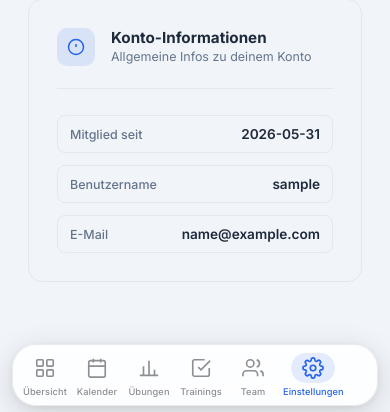
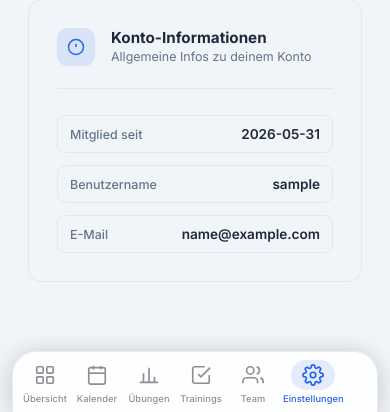
Before and after one commit to plauzten-dev/training-manager, a Flask app: page /settings in a window 390 px wide. Shown: the part 934-1346 px from the top of the page. Run offline with Flask 3, Linux system fonts and the light colour scheme; the visitor is signed in with stand-in values (Sample User, id 1); data comes from the database, SQL or seed files in the repository.

Commit message:
Fix: Nav weißer Block – Frosted Glass deckt Home-Indicator-Zone ab + SW v4
Ursache: Home-Indicator-Zone (env(safe-area-inset-bottom) ≈ 34px) zeigte
den Seiten-Hintergrund als weißen Block unter der Nav-Pill.

Fix:
- Frosted Glass (bg + blur + border + shadow) auf .mobile-nav-wrap verschoben
- .mobile-nav-wrap: bottom:0; padding-bottom:env(safe-area-inset-bottom,8px)
  → Wrapper reicht bis Bildschirmkante, deckt Home-Indicator-Zone mit Glas ab
- border-radius:24px 24px 0 0 (oben gerundet, unten bündig zum Rand)
- .mobile-nav: transparent, kein Shadow/Border (kommt vom Wrapper)
- SW Cache v3 → v4 für garantierte Cache-Invalidierung auf installierten PWAs

Co-Authored-By: Claude Sonnet 4.6 <noreply@anthropic.com>

```diff
--- a/static/css/style.css
+++ b/static/css/style.css
@@ -901,11 +901,21 @@ textarea { resize: vertical; min-height: 90px; }
 .mobile-nav-wrap {
   display: none;
   position: fixed;
-  bottom: calc(env(safe-area-inset-bottom, 8px) + 6px);
+  bottom: 0;
   left: 12px;
   right: 12px;
+  padding-bottom: env(safe-area-inset-bottom, 8px);
+  box-sizing: border-box;
   z-index: 100;
   pointer-events: none;
+  /* Frosted glass auf dem Wrapper – deckt Home-Indicator-Zone ab (kein weißer Block) */
+  background: rgba(255, 255, 255, 0.88);
+  backdrop-filter: blur(28px) saturate(200%);
+  -webkit-backdrop-filter: blur(28px) saturate(200%);
+  border: 0.5px solid rgba(0, 0, 0, 0.08);
+  border-bottom: none;
+  box-shadow: 0 -2px 20px rgba(0,0,0,0.08), 0 8px 32px rgba(0,0,0,0.14);
+  border-radius: 24px 24px 0 0;
 }
 .mobile-nav {
   display: flex;
@@ -913,13 +923,13 @@ textarea { resize: vertical; min-height: 90px; }
   pointer-events: all;
   margin-bottom: 0;
   width: 100%;
-  border-radius: 24px;
+  border-radius: 0;
   overflow: hidden;
-  background: rgba(255, 255, 255, 0.88);
-  backdrop-filter: blur(28px) saturate(200%);
-  -webkit-backdrop-filter: blur(28px) saturate(200%);
-  border: 0.5px solid rgba(0, 0, 0, 0.08);
-  box-shadow: 0 8px 32px rgba(0,0,0,0.14), 0 2px 8px rgba(0,0,0,0.07);
+  background: transparent;
+  backdrop-filter: none;
+  -webkit-backdrop-filter: none;
+  border: none;
+  box-shadow: none;
 }
 .mobile-nav-inner {
   display: flex; height: 60px; align-items: center;
--- a/static/sw.js
+++ b/static/sw.js
@@ -1,4 +1,4 @@
-const CACHE = 'training-manager-v3';
+const CACHE = 'training-manager-v4';
 
 const PRECACHE = [
   '/static/css/style.css',
```
